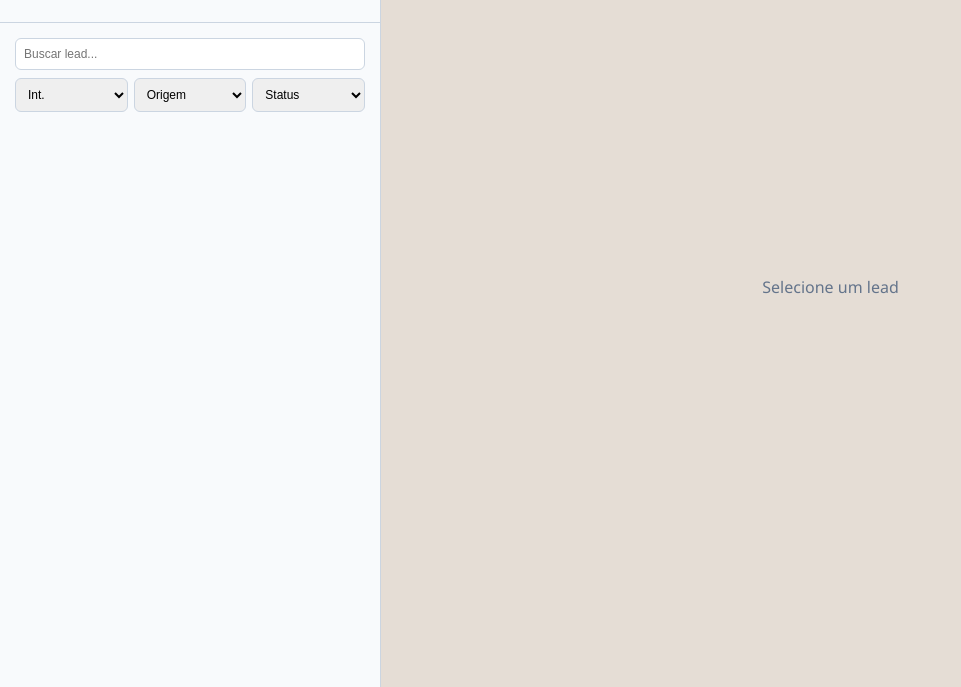
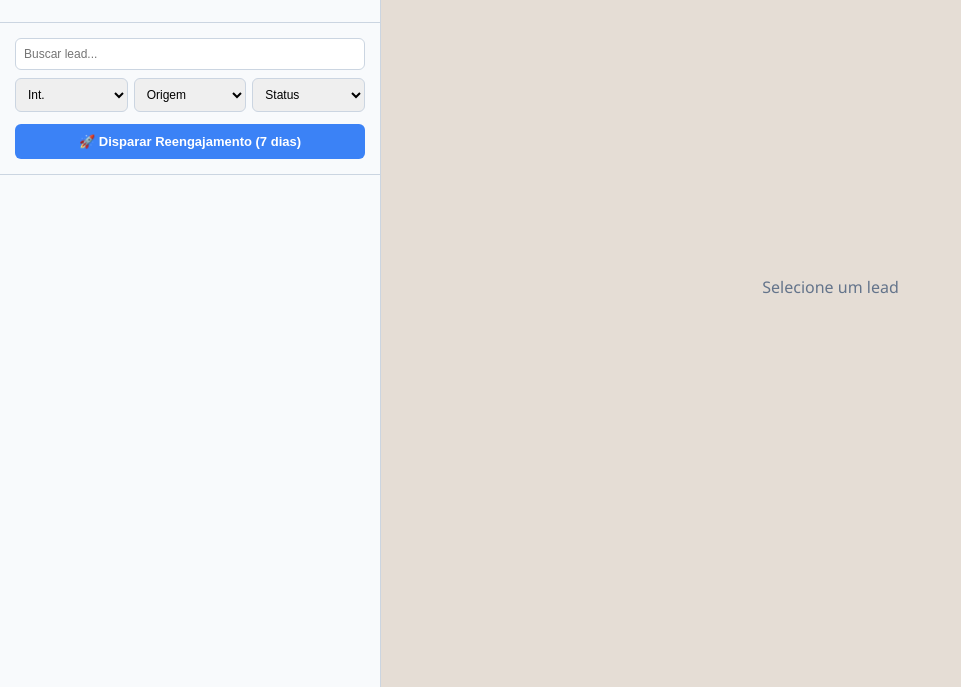
Before and after one commit to sicilianoimoveis/sheila-webhook, a website: page central.html in a window 1280 px wide. Shown: the part 113-800 px from the top of the page, without its empty margins (0-961 px from the left). Drawn offline with Linux system fonts and the light colour scheme; no server answers.

Commit message:
Update central.html

```diff
--- a/central.html
+++ b/central.html
@@ -29,15 +29,35 @@
         header { padding: 20px; text-align: center; background: var(--bg-sidebar); border-bottom: 1px solid #cbd5e1; }
         header img { width: 120px; }
 
-        .search-container { padding: 15px; }
+        .search-container { padding: 15px; border-bottom: 1px solid #cbd5e1; }
         .filter-group { display: grid; grid-template-columns: 1fr 1fr 1fr; gap: 6px; margin-top: 8px; }
         .search-box, .filter-select { width: 100%; padding: 8px; border: 1px solid #cbd5e1; border-radius: 6px; font-size: 12px; box-sizing: border-box; }
+
+        /* --- NOVO: ESTILO DO BOTÃO DE DISPARO EM LOTE --- */
+        .btn-reengajamento {
+            width: 100%;
+            padding: 10px;
+            margin-top: 12px;
+            background-color: #3b82f6;
+            color: white;
+            border: none;
+            border-radius: 6px;
+            cursor: pointer;
+            font-weight: bold;
+            font-size: 13px;
+            transition: 0.2s;
+            display: flex;
+            align-items: center;
+            justify-content: center;
+            gap: 8px;
+        }
+        .btn-reengajamento:hover { background-color: #2563eb; }
+        .btn-reengajamento:disabled { background-color: #94a3b8; cursor: not-allowed; }
 
         #leads-container { flex: 1; overflow-y: auto; padding: 15px; }
 
         .card { background: var(--bg-card); padding: 16px; margin-bottom: 12px; border-radius: 8px; border-left: 5px solid #cbd5e1; box-shadow: 0 1px 3px rgba(0,0,0,0.1); cursor: pointer; transition: 0.2s; }
         .card:hover { border-left-color: var(--primary); }
-        /* Estilos para o alerta de urgência/reclamação */
         .card.urgente { border-left-color: #ef4444; background-color: #fef2f2; }
         .card.urgente h3 { color: #dc2626; }
         .tag.tag-urgente { background: #fee2e2; color: #dc2626; border: 1px solid #fca5a5; }
@@ -84,6 +104,12 @@
                     <option value="enviado">CRM</option>
                 </select>
             </div>
+
+            <!-- --- NOVO: BOTÃO DE DISPARO --- -->
+            <button id="btnReengajamento" class="btn-reengajamento" onclick="iniciarReengajamentoLote()">
+                🚀 Disparar Reengajamento (7 dias)
+            </button>
+
         </div>
         <div id="leads-container"></div>
     </div>
@@ -120,10 +146,8 @@
                         const int = lead.categoria === 'captacao' ? 'Captação' : (lead.purpose === 'rent' ? 'Aluguel' : 'Compra');
 
                         const card = document.createElement('div');
-                        // Se o lead tiver o status urgente, adiciona a classe CSS "urgente" no card
                         card.className = lead.statusUrgente ? 'card urgente' : 'card';
 
-                        // Cria a tag visual de alerta se for urgente
                         const tagUrgente = lead.statusUrgente ? `<span class="tag tag-urgente">🚨 URGENTE</span>` : '';
 
                         card.innerHTML = `
@@ -160,9 +184,32 @@
             fetch(`/enviar-crm/${sender}?token=${token}`, { method: 'POST' })
             .then(res => res.text()).then(msg => { alert(msg); location.reload(); });
         }
+
+        // --- NOVO: FUNÇÃO QUE COMUNICA COM SEU BACKEND PARA O DISPARO ---
+        function iniciarReengajamentoLote() {
+            const btn = document.getElementById('btnReengajamento');
+
+            const confirma = confirm("Atenção: Isso iniciará a varredura e o disparo do modelo 'rengajamento7' para os leads aptos. A rotina rodará em segundo plano (1 mensagem a cada 4~8 minutos). Deseja continuar?");
+
+            if (!confirma) return;
+
+            btn.disabled = true;
+            btn.innerHTML = '⏳ Disparo em Andamento...';
+
+            fetch(`/disparar-reengajamento?token=${token}`, { method: 'POST' })
+                .then(res => res.text())
+                .then(msg => {
+                    alert("✅ Comando enviado! Acompanhe o progresso pelo terminal do seu servidor.");
+                    // Mantemos o botão desativado na tela atual para evitar duplo clique
+                })
+                .catch(erro => {
+                    alert("❌ Erro de comunicação com o servidor: " + erro);
+                    btn.disabled = false;
+                    btn.innerHTML = '🚀 Disparar Reengajamento (7 dias)';
+                });
+        }
     </script>
     <script>
-    // 1. Pede permissão para enviar notificações assim que você abre a central
     document.addEventListener('DOMContentLoaded', () => {
         if (Notification.permission !== "granted") {
             Notification.requestPermission();
@@ -171,23 +218,18 @@
 
     let leadsConhecidos = 0;
 
-    // 2. Função que fica checando novidades a cada 30 segundos
     setInterval(() => {
         fetch(`/leads?token=${token}`)
             .then(res => res.json())
             .then(data => {
-                // Filtra para ver se tem alguma reclamação recente/urgente
                 const leadsUrgentes = data.filter(l => l.statusUrgente);
 
-                // Se o número de leads ou urgências mudar, atualiza a tela
                 if (data.length !== leadsConhecidos) {
                     leadsConhecidos = data.length;
-                    renderLeads(); // Atualiza a lista visualmente
+                    renderLeads();
                 }
 
-                // Dispara a notificação push no celular/PC se houver reclamação
                 leadsUrgentes.forEach(lead => {
-                    // Usamos localStorage para não notificar a mesma reclamação duas vezes
                     if (!localStorage.getItem(`notificado_${lead.sender}`)) {
                         if (Notification.permission === "granted") {
                             new Notification("🚨 Reclamação / Cobrança", {
@@ -199,7 +241,7 @@
                     }
                 });
             });
-    }, 30000); // Roda a cada 30 segundos
+    }, 30000);
 </script>
 </body>
 </html>
```
